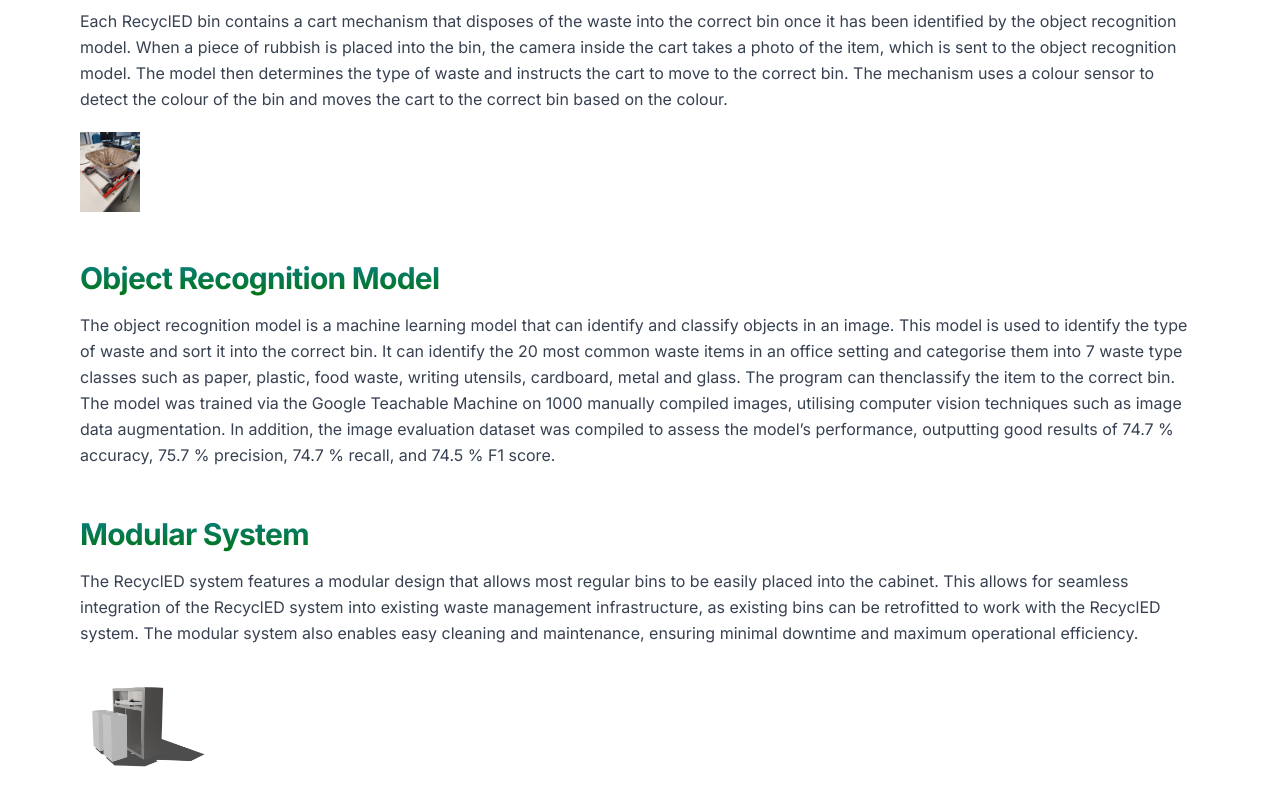
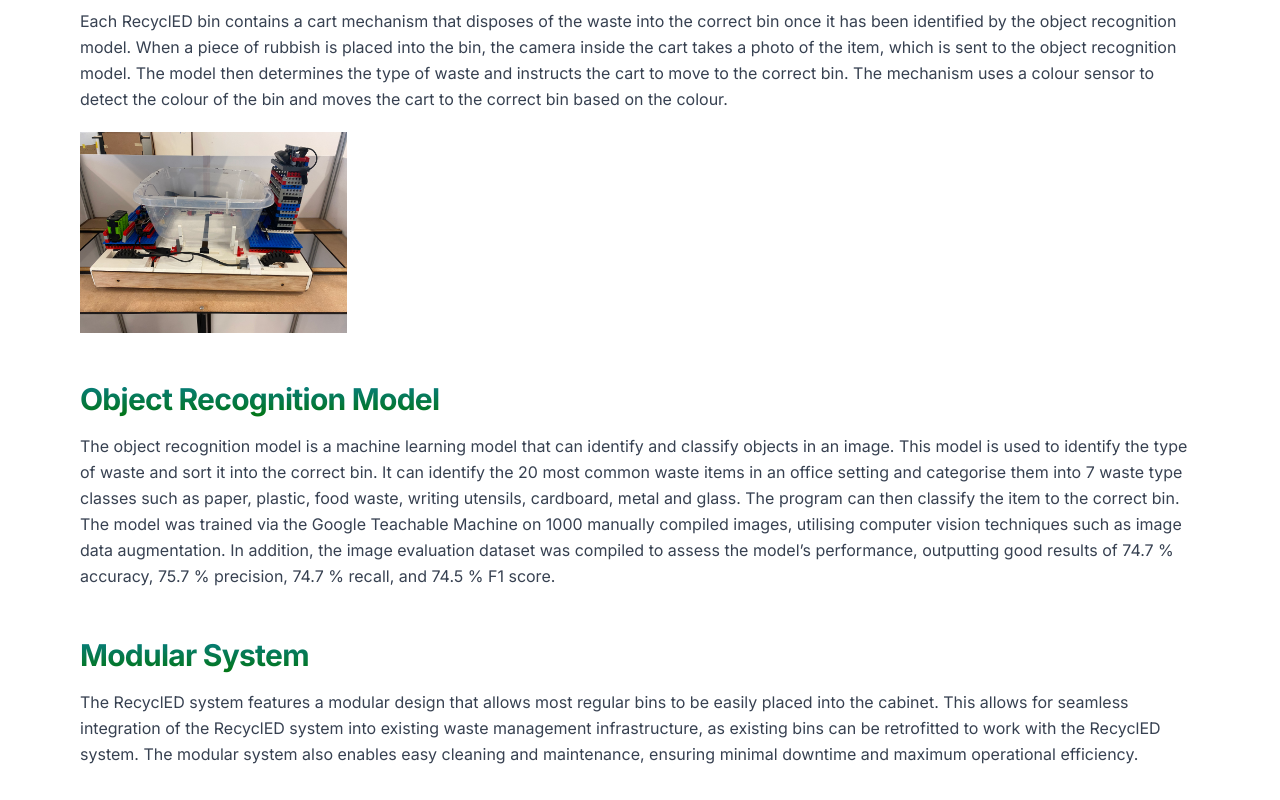
Before and after one commit to SDP-RECYCLED/webapp-with-backend, a Next.js app in the folder front-end/: page /how-it-works in a window 1280 px wide. Shown: the part 280-1080 px from the top of the page. Built offline with nearby package versions, Linux system fonts and the light colour scheme.

Commit message:
fixing stuff

```diff
--- a/front-end/app/components/About.tsx
+++ b/front-end/app/components/About.tsx
@@ -21,7 +21,7 @@ const About = () => {
                     <span className="font-bold">Lauren Cosgrove</span>
                     </h3>
                     <p className="text-gray-700">
-                    Lauren worked on the software team, developing the front-end of our website with Julie and carrying out usability tests to improve the website&lsquos UX. Additionally, she made the slides for our demo and carried out market research to use in the presentation.</p></div>
+                    Lauren worked on the software team, developing the front-end of our website with Julie and carrying out usability tests to improve the website's UX. Additionally, she made the slides for our demo and carried out market research to use in the presentation.</p></div>
                 <div>
                     <h3 className="text-lg font-semibold mb-2">
                     <span className="font-bold">Christopher Dalziel</span>
--- a/front-end/app/components/HowItWorks.tsx
+++ b/front-end/app/components/HowItWorks.tsx
@@ -24,7 +24,7 @@ const HowItWorks = () => {
           which is sent to the object recognition model. The model then determines the type of waste and instructs the cart to move to the correct bin.
           The mechanism uses a colour sensor to detect the colour of the bin and moves the cart to the correct bin based on the colour.
         </p>
-        <Image src={cartImage} alt="Cart Mechanism" height={80}/>
+        <Image src={cartImage} alt="Cart Mechanism" height={200}/>
       </div>
 
       {/* Object Recognition Model */}
@@ -38,7 +38,7 @@ const HowItWorks = () => {
           of waste and sort it into the correct bin.
 
           It can identify the 20 most common waste items in an office setting and categorise them into 7 waste type classes such as paper, plastic, food waste, writing utensils, cardboard, metal and glass.
-          The program can  thenclassify the item to the correct bin.
+          The program can then classify the item to the correct bin.
           The model was trained via the Google Teachable Machine on 1000 manually compiled images, utilising computer vision techniques such as image data augmentation.
           In addition, the image evaluation dataset was compiled to assess the model’s performance, outputting good results of 74.7 % accuracy, 75.7 % precision, 74.7 % recall, and 74.5 % F1 score.
         </p>
@@ -55,7 +55,7 @@ const HowItWorks = () => {
           existing bins can be retrofitted to work with the RecyclED system. The modular system also enables easy cleaning
           and maintenance, ensuring minimal downtime and maximum operational efficiency.
         </p>
-        <Image src={productmodular} alt="Cabinet with bins pulled out" height={100} />
+        <Image src={productmodular} alt="Cabinet with bins pulled out" height={300} />
       </div>
 
 
```
Also changed, not shown: front-end/public/cart_image.jpg.
